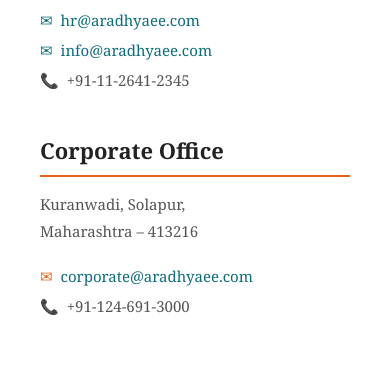
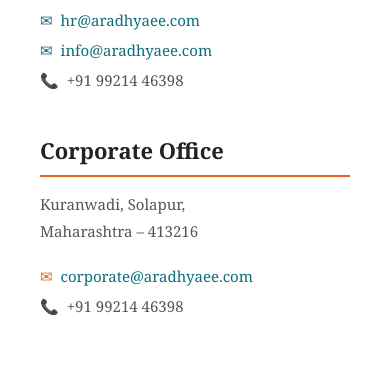
Before and after one commit to gauravk310/ARADHYA_EE, a Next.js app in the folder main/: page /contact/contact-us in a window 390 px wide. Shown: the part 547-913 px from the top of the page. Built offline with nearby package versions, Linux system fonts and the light colour scheme; a web font is replaced by a local one.

Commit message:
Update contact phone numbers
Replace old landline numbers with the new mobile number (+91 99214 46398) in the contact page. Updated the tel: hrefs and display format in main/src/app/contact/contact-us/page.tsx (two occurrences).

```diff
--- a/main/src/app/contact/contact-us/page.tsx
+++ b/main/src/app/contact/contact-us/page.tsx
@@ -147,8 +147,8 @@
                             </li>
                             <li>
                                 <span style={{ color: COLORS.teal, marginRight: 8 }}>📞</span>
-                                <a href="tel:+911126412345" style={{ color: "#555", textDecoration: "none" }}>
-                                    +91-11-2641-2345
+                                <a href="tel:+919921446398" style={{ color: "#555", textDecoration: "none" }}>
+                                    +91 99214 46398
                                 </a>
                             </li>
                         </ul>
@@ -183,8 +183,8 @@
                             </li>
                             <li>
                                 <span style={{ color: COLORS.orange, marginRight: 8 }}>📞</span>
-                                <a href="tel:+911246913000" style={{ color: "#555", textDecoration: "none" }}>
-                                    +91-124-691-3000
+                                <a href="tel:+919921446398" style={{ color: "#555", textDecoration: "none" }}>
+                                    +91 99214 46398
                                 </a>
                             </li>
                         </ul>
--- a/main/src/components/TopBar.tsx
+++ b/main/src/components/TopBar.tsx
@@ -37,7 +37,7 @@
 
 const contactItems = [
     { icon: <Mail size={16} />, text: "info@aradhyaee.com" },
-    { icon: <Phone size={16} />, text: "+91-124-6913000" },
+    { icon: <Phone size={16} />, text: "+91 99214 46398" },
     { icon: <MapPin size={16} />, text: "Kuranwadi , Solapur" },
 ];
 
```
